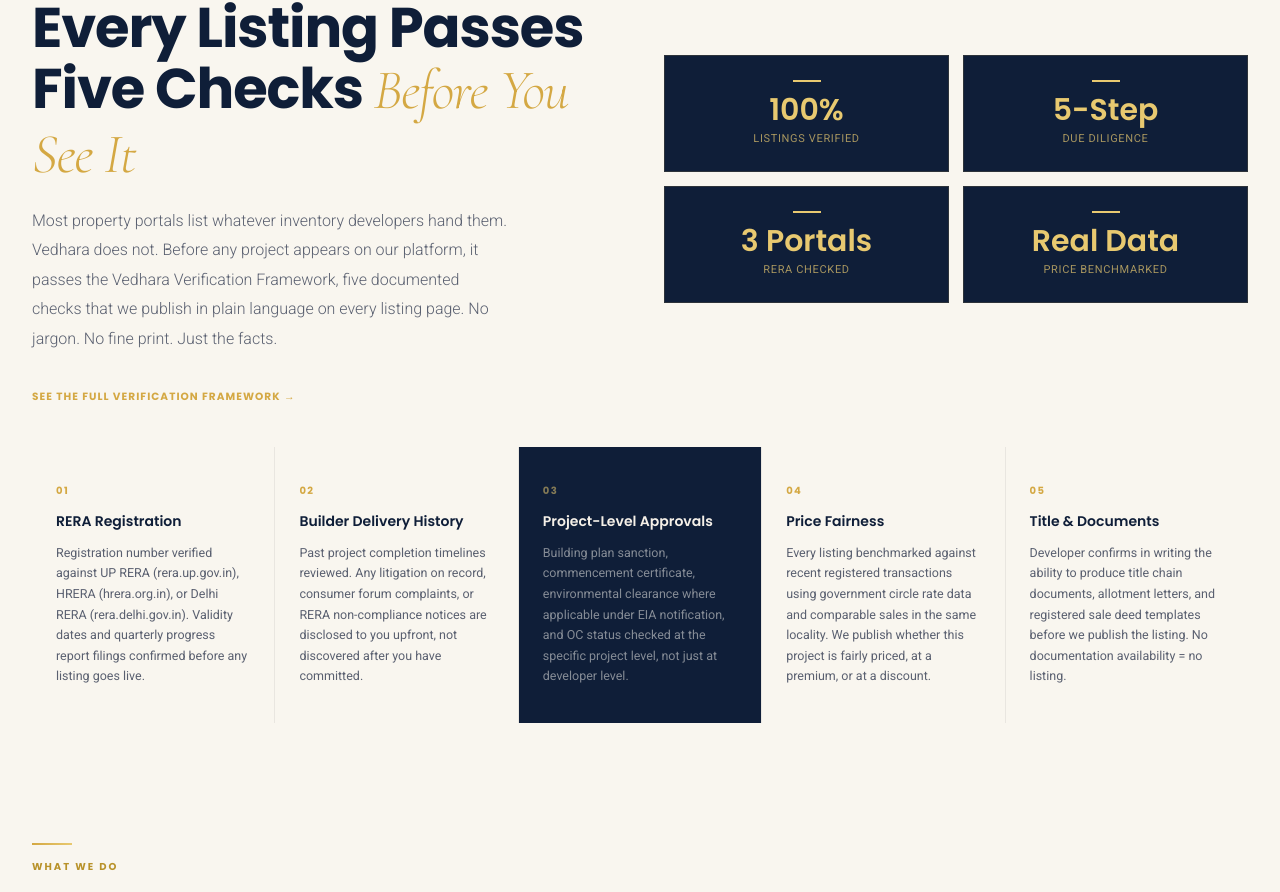
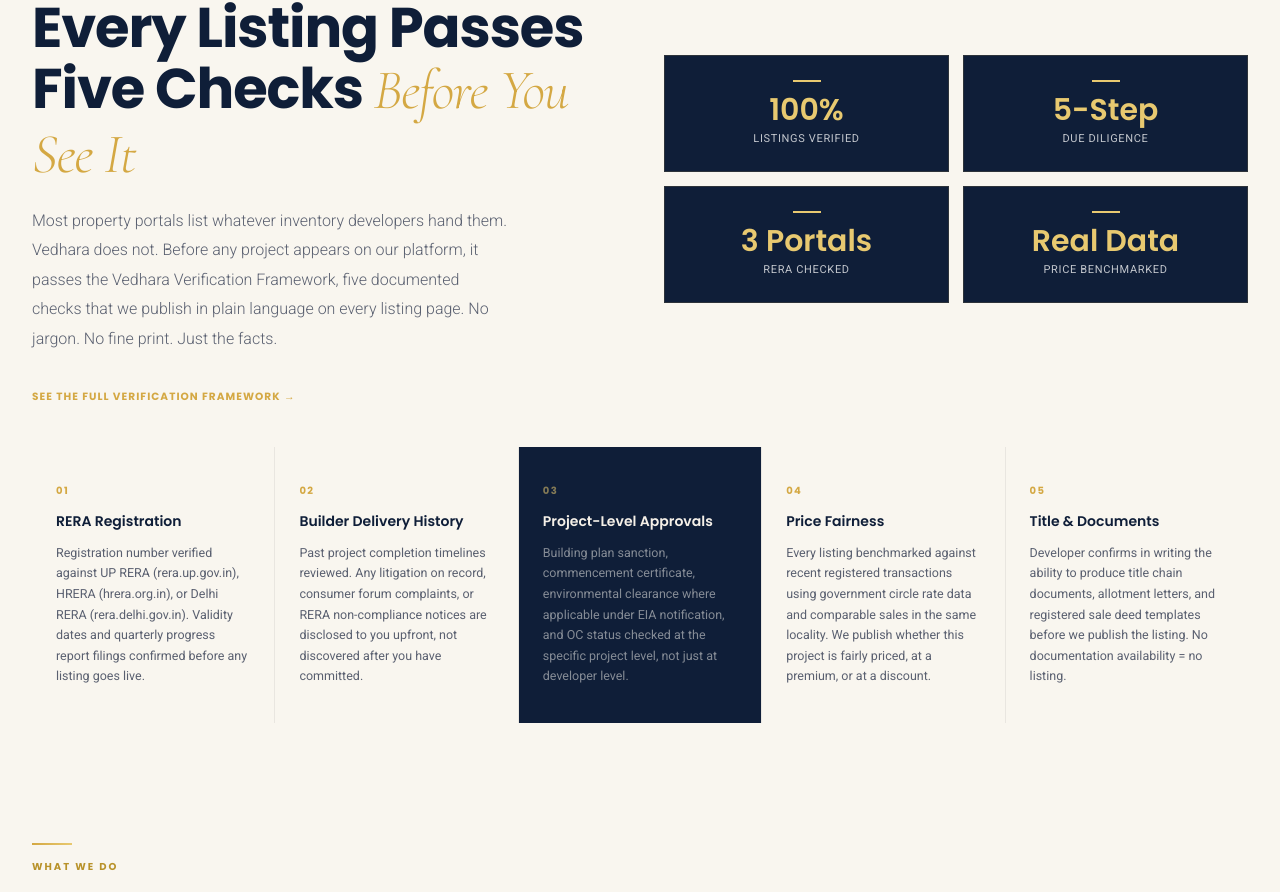
Before and after one commit to mohit1661-ai/Vedhara-Group-Supabase, a Next.js app: page / in a window 1280 px wide. Shown: the part 1100-1992 px from the top of the page. Built offline with nearby package versions, Linux system fonts and the light colour scheme.

Commit message:
Style: change stat card labels to white on idle for better contrast

```diff
--- a/app/globals.css
+++ b/app/globals.css
@@ -157,7 +157,7 @@
 .stat-card:hover .stat-accent{background:var(--gold);}
 .stat-card .stat-num{font-family:var(--t-head);font-size:clamp(20px,2.8vw,30px);font-weight:600;line-height:1.25;color:var(--gold-lt);margin-bottom:4;transition:color 0.35s var(--ease-out);}
 .stat-card:hover .stat-num{color:var(--navy);}
-.stat-card .stat-label{font-family:var(--t-body);font-size:11px;letter-spacing:0.06em;text-transform:uppercase;color:rgba(232,201,112,0.7);transition:color 0.35s var(--ease-out);}
+.stat-card .stat-label{font-family:var(--t-body);font-size:11px;letter-spacing:0.06em;text-transform:uppercase;color:rgba(255,255,255,0.75);transition:color 0.35s var(--ease-out);}
 .stat-card:hover .stat-label{color:var(--slate);}
 
 /* Responsive */
```
